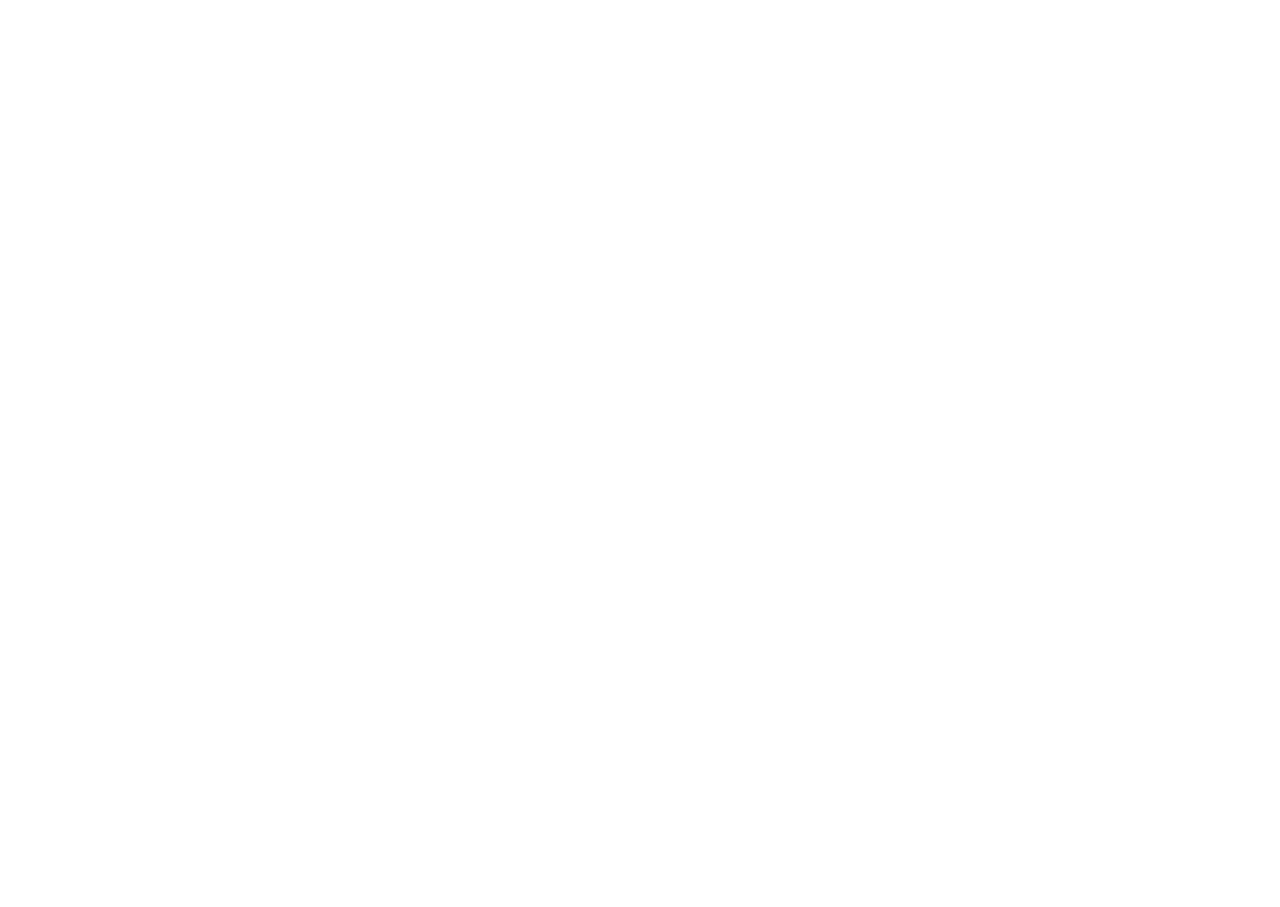
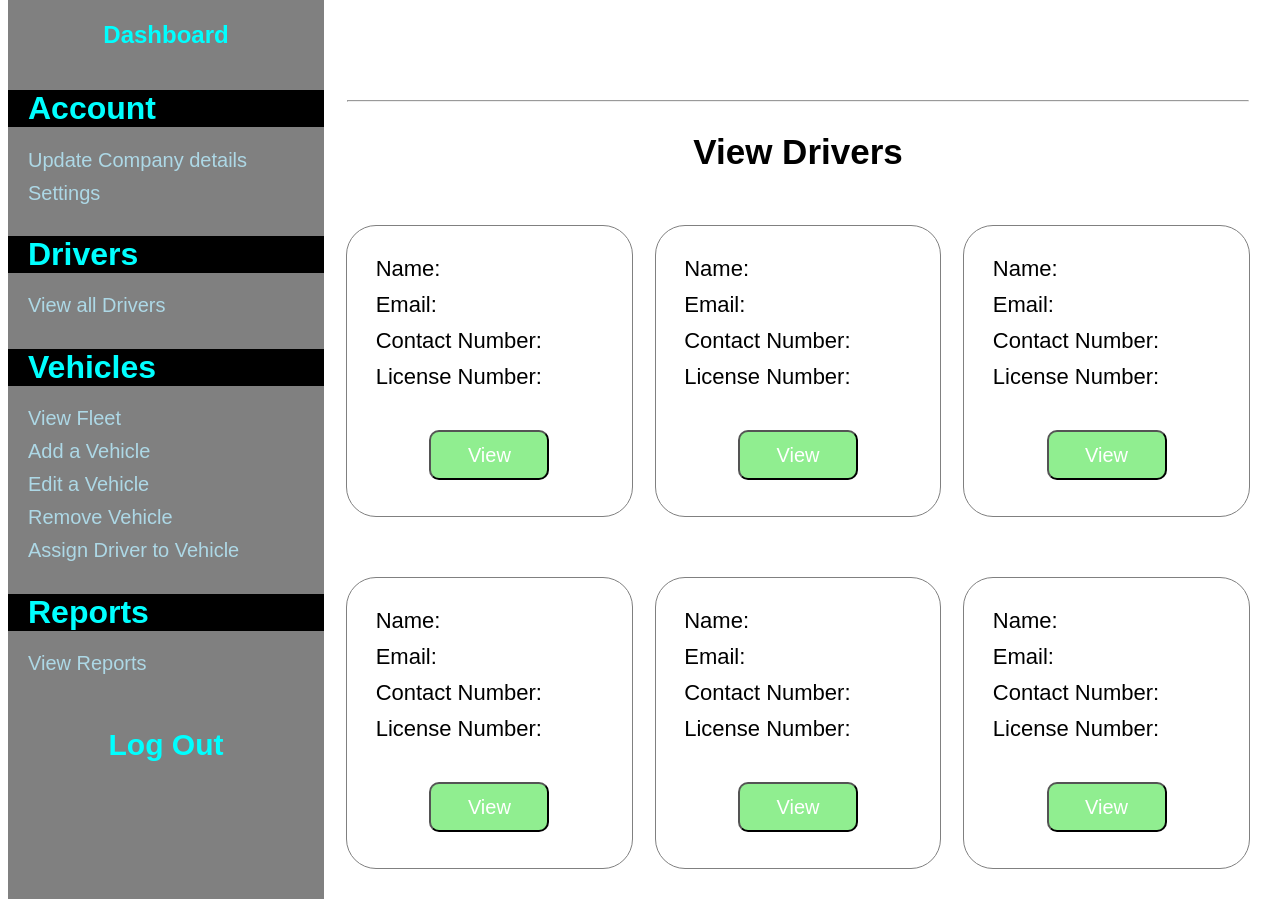
Before and after one commit to mahdibahadori/fleet-management-Frontend, a React (Create React App) app: page /ViewDrivers in a window 1280 px wide. Shown: the part 147-1054 px from the top of the page. Before the commit the page ends 800 px from the top, so only its background shows below. Built offline with nearby package versions, Linux system fonts and the light colour scheme.

Commit message:
some files modified. removeDriver.jsx file deleted and App.jsx routes updated. Some styles changed. Three files for drivers created.

```diff
--- a/src/components/App.jsx
+++ b/src/components/App.jsx
@@ -6,11 +6,13 @@ import { SignUp } from "./SignUp";
 import { Company } from "./Company";
 import { EditCompany } from "./EditCompany";
 import { CreateCompany } from "./CreateCompany";
-import { EditDriver } from "./EditDriver";
-import {RemoveDriver} from './RemoveDriver'
+
 import {ViewFleet} from './ViewFleet'
 import {ViewVehicle} from './ViewVehicle'
 import {DeleteVehicle} from './DeleteVehicle'
+import {ViewDrivers} from './ViewDrivers'
+import {ViewDriver} from './ViewDriver'
+import {DeleteDriver} from './DeleteDriver'
 
 function App() {
   return (
@@ -22,11 +24,13 @@ function App() {
       <Route path="/login" component={LogIn} />
       <Route path="/sign-up" component={SignUp} />
       <Route path="/CreateCompany" component={CreateCompany} />
-      <Route path="/EditDriver" component={EditDriver} />
-      <Route path="/RemoveDriver" component={RemoveDriver} />
+
       <Route path="/ViewFleet" component={ViewFleet} />
       <Route path="/ViewVehicle" component={ViewVehicle} />
       <Route path="/DeleteVehicle" component={DeleteVehicle} />
+      <Route path="/ViewDrivers" component={ViewDrivers} />
+      <Route path="/ViewDriver" component={ViewDriver} />
+      <Route path="/DeleteDriver" component={DeleteDriver} />
     </Switch>
   );
 }
--- a/src/components/RemoveDriver.jsx
+++ b/src/components/DeleteDriver.jsx
@@ -12,7 +12,7 @@ import { SideNavBars } from "./SideNavBars";
 import { CompanyPage, Section } from "./styles/App";
 import { Footer } from "./Footer";
 
-export function RemoveDriver({ history }) {
+export function DeleteDriver({ history }) {
   //   const [email, setEmail] = useState("");
   //   const [password, setPassword] = useState("");
 
--- a/src/components/SideNavBars.jsx
+++ b/src/components/SideNavBars.jsx
@@ -28,9 +28,9 @@ export function SideNavBars() {
       <SideNavLink to="/company/:id/settings">Settings</SideNavLink>
 
       <SideNavBarHeader>Drivers</SideNavBarHeader>
-      <SideNavLink to="/company/:id/drivers">View all Drivers</SideNavLink>
-      <SideNavLink to="/EditDriver">Edit a driver</SideNavLink>
-      <SideNavLink to="/RemoveDriver">Remove a Driver</SideNavLink>
+      <SideNavLink to="ViewDrivers">View all Drivers</SideNavLink>
+      {/* <SideNavLink to="/EditDriver">Edit a driver</SideNavLink> */}
+      {/* <SideNavLink to="/RemoveDriver">Remove a Driver</SideNavLink> */}
 
       <SideNavBarHeader>Vehicles</SideNavBarHeader>
       <SideNavLink to="/ViewFleet">View Fleet</SideNavLink>
--- /dev/null
+++ b/src/components/ViewDriver.jsx
@@ -0,0 +1,5 @@
+export function ViewDriver() {
+    return(
+        <h1>You are viewing this driver</h1>
+    )
+}
--- /dev/null
+++ b/src/components/ViewDrivers.jsx
@@ -0,0 +1,149 @@
+import {
+  FleetDiv,
+  Card5,
+  CardContent1,
+  CardLink,
+  CardLinks,
+  CompanyPage,
+  Section,
+} from "./styles/App";
+import { LoggedInNavBar } from "./LoggedInNavBar";
+import { SideNavBars } from "./SideNavBars";
+import React, { useState } from "react";
+import { MainContent } from "./styles/Form";
+
+export function ViewDrivers() {
+  return (
+    <>
+      <CompanyPage>
+        <SideNavBars />
+        <Section>
+          <LoggedInNavBar />
+          <MainContent>
+              <hr style={{width:"95%"}}/>
+            <h1
+              style={{
+                textAlign: "center",
+                marginTop: "30px",
+                fontFamily: "sans-serif",
+                fontSize: "35px",
+              }}
+            >
+              View Drivers
+            </h1>
+            <FleetDiv>
+              <Card5>
+                <CardContent1>Name:</CardContent1>
+                <CardContent1>Email:</CardContent1>
+                <CardContent1>Contact Number: </CardContent1>
+                <CardContent1>License Number:</CardContent1>
+                <CardLinks>
+                  <button
+                    style={{
+                      backgroundColor: "lightgreen",
+                      width: "120px",
+                      borderRadius: "10px",
+                      height: '50px'
+                    }}
+                  >
+                    <CardLink to="/ViewDriver">View</CardLink>
+                  </button>
+                </CardLinks>
+              </Card5>
+              <Card5>
+                <CardContent1>Name:</CardContent1>
+                <CardContent1>Email:</CardContent1>
+                <CardContent1>Contact Number: </CardContent1>
+                <CardContent1>License Number:</CardContent1>
+                <CardLinks>
+                  <button
+                    style={{
+                      backgroundColor: "lightgreen",
+                      width: "120px",
+                      borderRadius: "10px",
+                      height: '50px'
+                    }}
+                  >
+                    <CardLink to="./ViewDriver">View</CardLink>
+                  </button>
+                </CardLinks>
+              </Card5>
+              <Card5>
+                <CardContent1>Name:</CardContent1>
+                <CardContent1>Email:</CardContent1>
+                <CardContent1>Contact Number: </CardContent1>
+                <CardContent1>License Number:</CardContent1>
+                <CardLinks>
+                  <button
+                    style={{
+                      backgroundColor: "lightgreen",
+                      width: "120px",
+                      borderRadius: "10px",
+                      height: '50px'
+                    }}
+                  >
+                    <CardLink to="./ViewDriver">View</CardLink>
+                  </button>
+                </CardLinks>
+              </Card5>
+              <Card5>
+                <CardContent1>Name:</CardContent1>
+                <CardContent1>Email:</CardContent1>
+                <CardContent1>Contact Number: </CardContent1>
+                <CardContent1>License Number:</CardContent1>
+                <CardLinks>
+                  <button
+                    style={{
+                      backgroundColor: "lightgreen",
+                      width: "120px",
+                      borderRadius: "10px",
+                      height: '50px'
+                    }}
+                  >
+                    <CardLink to="./ViewDriver">View</CardLink>
+                  </button>
+                </CardLinks>
+              </Card5>
+              <Card5>
+                <CardContent1>Name:</CardContent1>
+                <CardContent1>Email:</CardContent1>
+                <CardContent1>Contact Number: </CardContent1>
+                <CardContent1>License Number:</CardContent1>
+                <CardLinks>
+                  <button
+                    style={{
+                      backgroundColor: "lightgreen",
+                      width: "120px",
+                      borderRadius: "10px",
+                      height: '50px'
+                    }}
+                  >
+                    <CardLink to="./ViewDriver">View</CardLink>
+                  </button>
+                </CardLinks>
+              </Card5>
+              <Card5>
+                <CardContent1>Name:</CardContent1>
+                <CardContent1>Email:</CardContent1>
+                <CardContent1>Contact Number: </CardContent1>
+                <CardContent1>License Number:</CardContent1>
+                <CardLinks>
+                  <button
+                    style={{
+                      backgroundColor: "lightgreen",
+                      width: "120px",
+                      borderRadius: "10px",
+                      height: '50px'
+                    }}
+                  >
+                    <CardLink to="./ViewDriver">View</CardLink>
+                  </button>
+                </CardLinks>
+              </Card5>
+            </FleetDiv>
+          </MainContent>
+        </Section>
+      </CompanyPage>
+    </>
+  );
+}
--- a/src/components/ViewVehicle.jsx
+++ b/src/components/ViewVehicle.jsx
@@ -49,18 +49,18 @@ export function ViewVehicle() {
                 <DivText>Insurance Cost:</DivText>
               </Div5>
               <Div6>
-                <button style={{width:'200px', backgroundColor: "lightgreen", borderRadius: "10px", padding: "20px"}}>
-                  <Link to="/EditVehicle" style={{ textDecoration: "none", fontSize:'20px', color:'white'  }}>
+                <button style={{width:'200px', backgroundColor: "cornflowerblue", borderRadius: "20px", padding: "20px"}}>
+                  <Link to="/EditVehicle" style={{ textDecoration: "none", fontSize:'20px', color:'white', textShadow:"3px 2px 3px black" }}>
                     Edit
                   </Link>
                 </button>
-                <button style={{width:'200px', backgroundColor: "orange", borderRadius: "10px", padding: "20px"}}>
-                  <Link to="/DeleteVehicle" style={{ textDecoration: "none", fontSize:'20px', color:'white'}}>
+                <button style={{width:'200px', backgroundColor: "cornflowerblue", borderRadius: "20px", padding: "20px"}}>
+                  <Link to="/DeleteVehicle" style={{ textDecoration: "none", fontSize:'20px', color:'white', textShadow:"3px 2px 3px black" }}>
                     Delete
                   </Link>
                 </button>
-                <button style={{width:'200px', backgroundColor: "purple", borderRadius: "10px", padding: "20px"}}>
-                  <Link to="/VehicleReports" style={{ textDecoration: "none",  fontSize:'20px', color:'white'  }}>
+                <button style={{width:'200px', backgroundColor: "cornflowerblue", borderRadius: "20px", padding: "20px"}}>
+                  <Link to="/VehicleReports" style={{ textDecoration: "none",  fontSize:'20px', color:'white', textShadow:"3px 2px 3px black"   }}>
                     Reports
                   </Link>
                 </button>
--- a/src/components/styles/App.js
+++ b/src/components/styles/App.js
@@ -213,6 +213,7 @@ export const FleetDiv = styled.div`
   flex-wrap: wrap;
   justify-content: space-evenly;
   margin: 0 auto;
+  overflow-y: scroll;
 `;
 
 export const Card = styled.div`
@@ -228,7 +229,22 @@ export const Card = styled.div`
   padding-top: 20px;
 `;
 
-export const CardContent = styled.div`
+
+export const Card5 = styled.div`
+  display: flex;
+  flex-direction: column;
+  width: 30%;
+  height: 250px;
+  border: 1px solid grey;
+  border-radius: 30px;
+  margin: 30px 0;
+  justify-content: flex-start;
+  align-items: flex-start;
+  padding:20px 0px;
+`;
+
+
+export const CardContent1 = styled.div`
   width: 80%;
   text-align: left;
   margin: 0 auto;
@@ -236,6 +252,7 @@ export const CardContent = styled.div`
   font-size: 22px;
   margin-top: 10px;
 `;
+
 
 export const CardLinks = styled.div`
   display: flex;
@@ -248,7 +265,7 @@ export const CardLinks = styled.div`
 export const CardLink = styled(Link)`
   text-decoration: none;
   font-size: 20px;
-  color: cyan;
+  color: white;
 `;
 
 export const MainDiv = styled.div`
```
Also changed, not shown: src/components/ViewFleet.jsx (+45 -58 lines), 1 other file (tests, documents, lock files or other folders).
